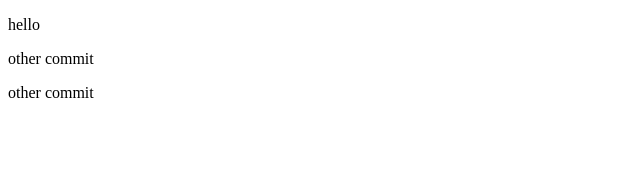
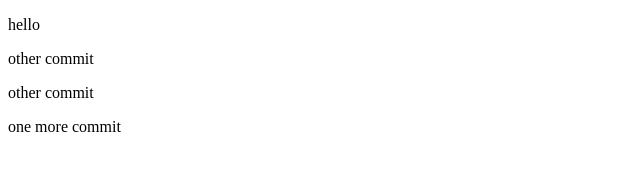
Before and after one commit to Nithish-KumarR/github-actions-practice, a plain HTML site: page index.html in a window 1280 px wide. Shown: the whole page, without its empty margins (0-640 px from the left). Drawn offline with Linux system fonts and the light colour scheme.

Commit message:
one more commit

```diff
--- a/index.html
+++ b/index.html
@@ -9,5 +9,6 @@
     <p>hello</p>
     <p>other commit</p>
     <p>other commit</p>
+    <p>one more commit</p>
   </body>
 </html>
```
